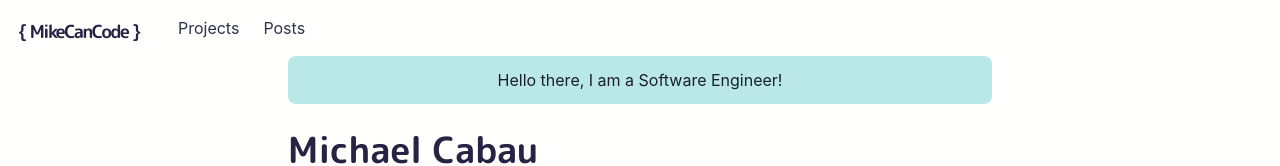
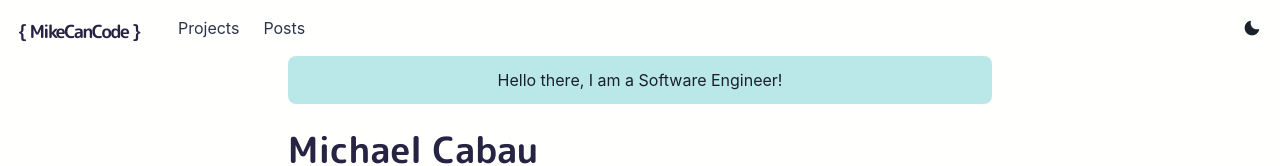
Before and after one commit to bcabau1/mike-can-code, a Next.js app: page / in a window 1280 px wide. Shown: the top 166 px of the page. Built offline with nearby package versions, Linux system fonts and the light colour scheme.

Commit message:
style update

```diff
--- a/components/navbar.js
+++ b/components/navbar.js
@@ -15,7 +15,7 @@ import {
   useColorModeValue
 } from '@chakra-ui/react'
 import { HamburgerIcon } from '@chakra-ui/icons'
-//import ThemeToggleButton from './theme-toggle-button'
+import ToggleTheme from './toggletheme'
 
 const LinkItem = ({ href, path, target, children, ...props }) => {
   const active = path === href
@@ -79,7 +79,7 @@ export default function Navbar(props) {
         </Stack>
 
         <Box flex={1} align="right">
-
+        <ToggleTheme />
           <Box ml={2} display={{ base: 'inline-block', md: 'none' }}>
             <Menu isLazy id="navbar-menu">
               <MenuButton
--- /dev/null
+++ b/components/toggletheme.js
@@ -0,0 +1,17 @@
+import { AnimatePresence, motion } from 'framer-motion'
+import { IconButton, useColorMode, useColorModeValue } from '@chakra-ui/react'
+import { SunIcon, MoonIcon } from '@chakra-ui/icons'
+
+export default function ToggleTheme() {
+  const { colorMode, toggleColorMode} = useColorMode()
+
+  return (
+        <IconButton
+          aria-label="change theme"
+          variant="ghost"
+          colorScheme={useColorModeValue('gray', 'gray')}
+          icon={useColorModeValue(<MoonIcon />, <SunIcon />)}
+          onClick={toggleColorMode}
+        ></IconButton>
+  )
+}
--- a/pages/index.js
+++ b/pages/index.js
@@ -1,9 +1,11 @@
 import { Container, Box, Heading } from "@chakra-ui/react"
+import { mode } from '@chakra-ui/theme-tools'
+
 
 export default function Page() {
     return (
     <Container maxW="90ch">
-        <Box borderRadius="lg" align="center" bg="#bae8e8" p={3} mb={6}>
+        <Box borderRadius="lg" align="center" bg='#bae8e8' p={3} mb={6}>
             Hello there, I am a Software Engineer!
         </Box>
         <Box display={{md:'flex'}}>
```
